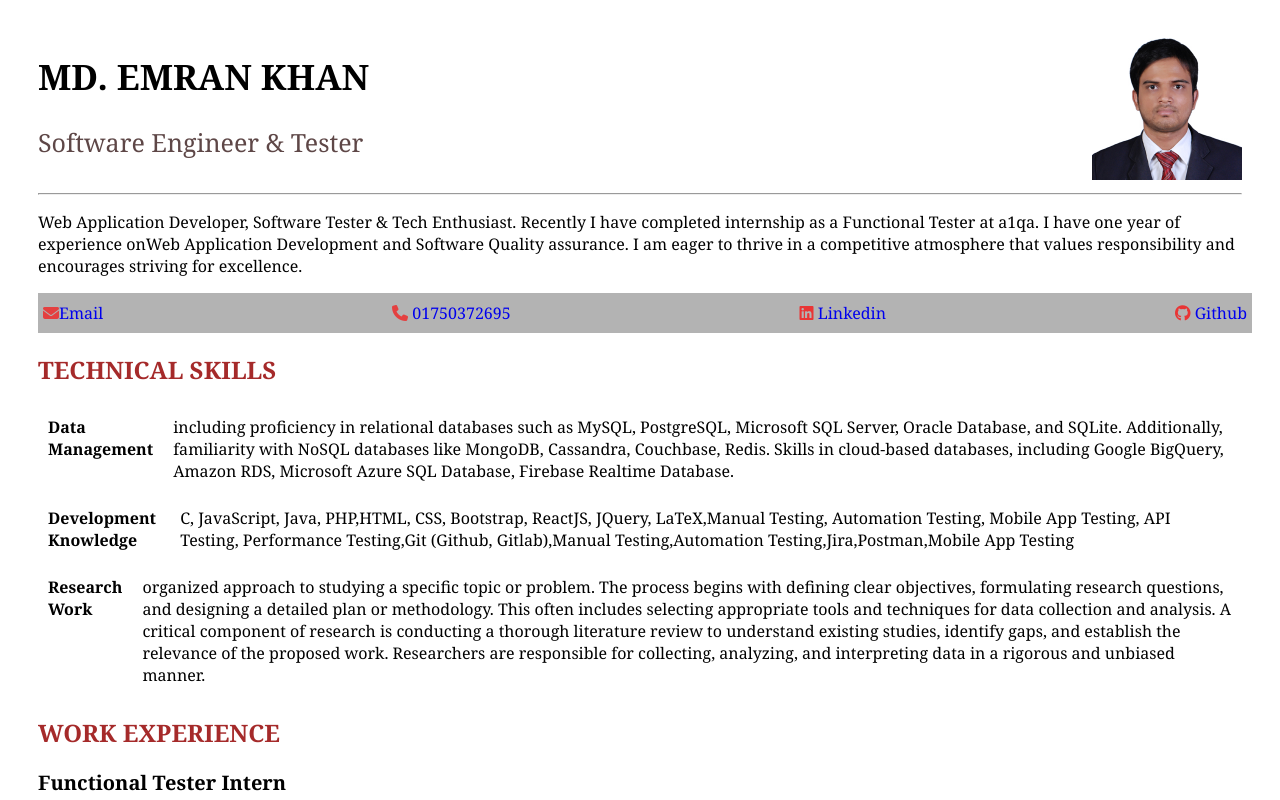
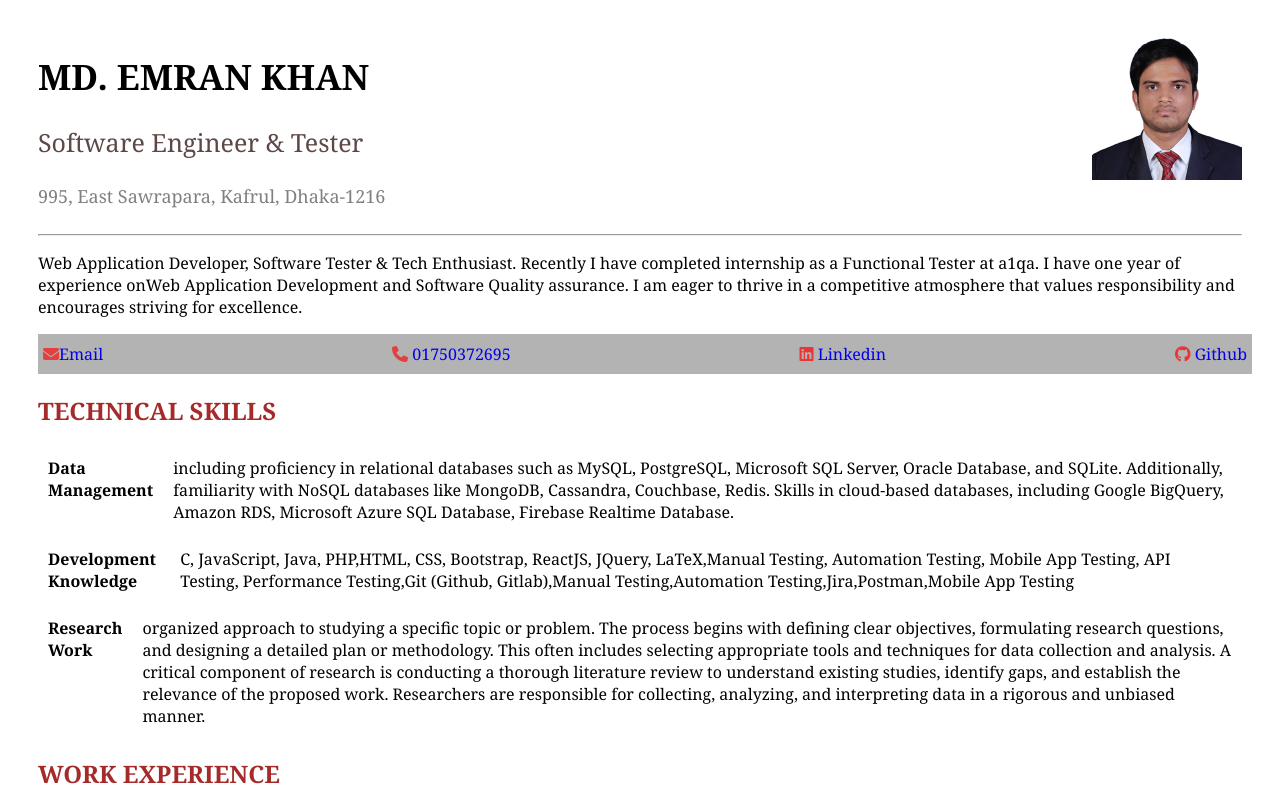
Before and after one commit to Emran71/HTML-11, a plain HTML site: page index.html in a window 1280 px wide. Shown: the top 800 px of the page. Drawn offline with Linux system fonts and the light colour scheme.

Commit message:
Address added

```diff
--- a/index.html
+++ b/index.html
@@ -5,7 +5,7 @@
     <meta charset="UTF-8" />
     <meta http-equiv="X-UA-Compatible" content="IE=edge" />
     <meta name="viewport" content="width=device-width, initial-scale=1.0" />
-    <title>Resume</title>
+    <title>Portfolio</title>
     <link rel="stylesheet" href="https://cdnjs.cloudflare.com/ajax/libs/font-awesome/6.7.0/css/all.min.css" />
     <link rel="stylesheet" href="style.css" />
 </head>
@@ -17,6 +17,7 @@
             <div>
                 <h1 id="name">MD. EMRAN KHAN</h1>
                 <p id="designation">Software Engineer & Tester</p>
+                <p id="address">995, East Sawrapara, Kafrul, Dhaka-1216</p>
             </div>
             <div id="img_pos">
                 <img src="images/Emran1.jpg" alt="Emran Image" height="150px" width="150px">
--- a/style.css
+++ b/style.css
@@ -10,6 +10,10 @@
 #header{
     display: flex;
     justify-content: space-between;
+}
+#address{
+    font-size: 18px;
+    color: gray;
 }
 
 #name{
```
